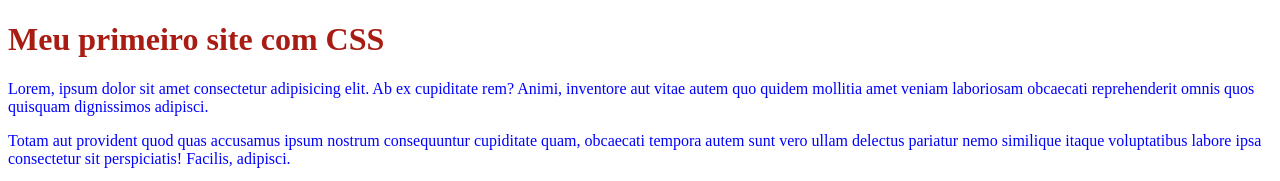
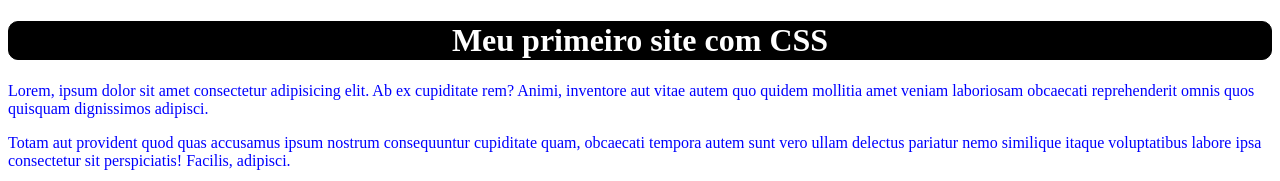
Before and after one commit to jlucasd/css_concepts, a plain HTML site: page index.html in a window 1280 px wide. Shown: the top 181 px of the page. Drawn offline with Linux system fonts and the light colour scheme.

Commit message:
Learning about border

```diff
--- a/css/style.css
+++ b/css/style.css
@@ -3,7 +3,11 @@ body{
 }
 
 h1{
-    color:#a81c13;
+    color: white;
+    border: 1px solid black;
+    border-radius: 10px; /* arredondada */
+    text-align: center;
+    background: black;
 }
 
 p{
```
Also changed, not shown: 1 other file.
